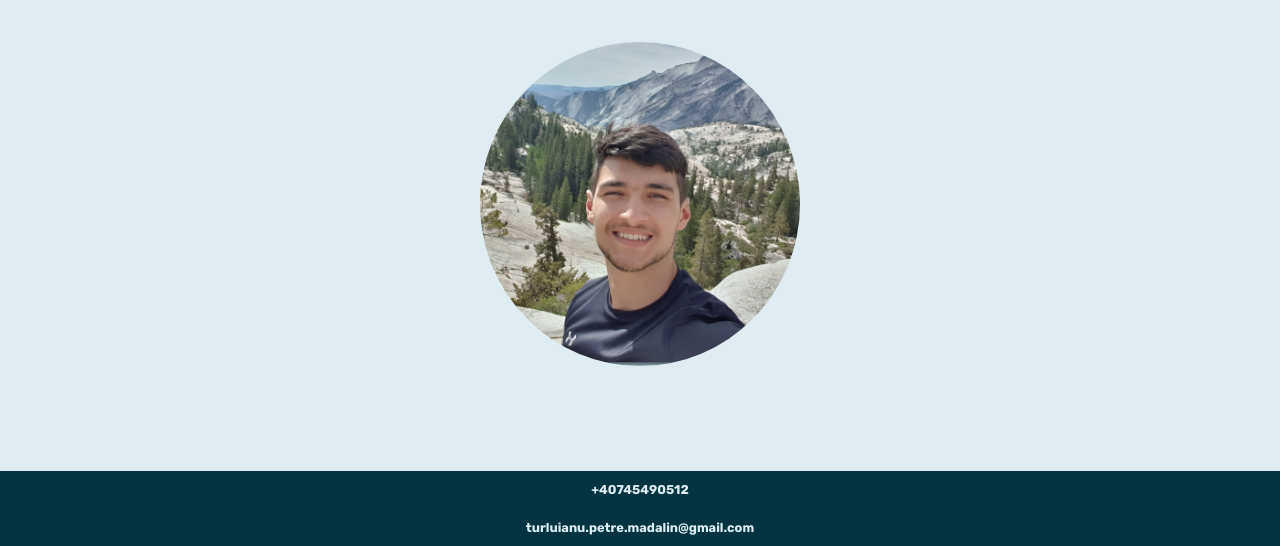
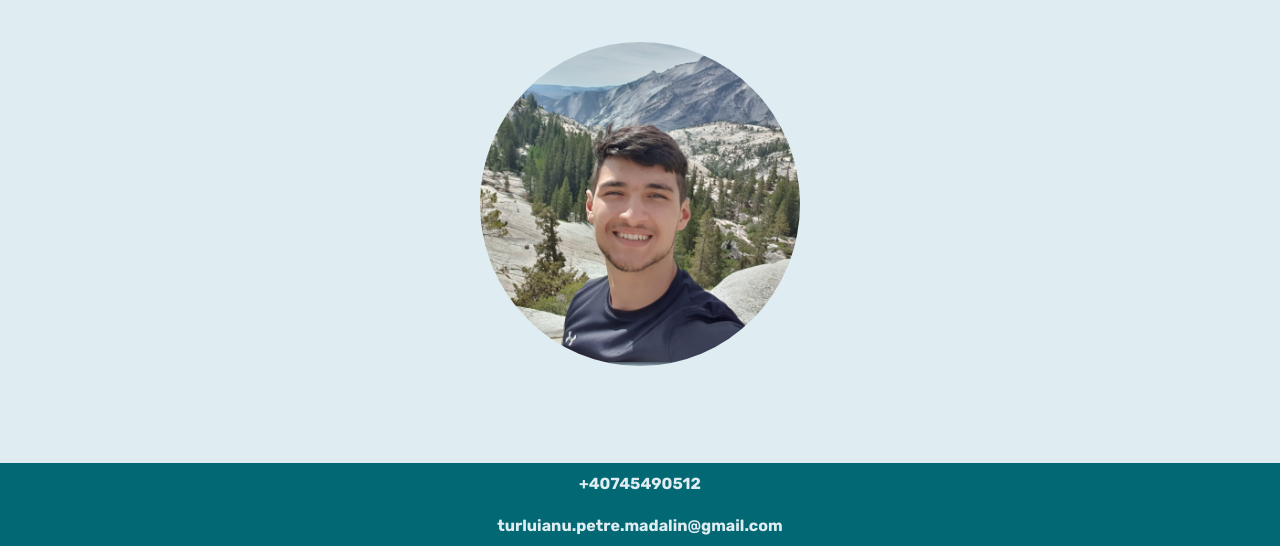
Before and after one commit to MadalinTurluianu/PersonalPage, a plain HTML site: page index.html in a window 1280 px wide. Shown: the part 254-800 px from the top of the page. Drawn offline with Linux system fonts and the light colour scheme.

Commit message:
minor styling changes

```diff
--- a/main.scss
+++ b/main.scss
@@ -2,7 +2,7 @@
 
 $lighter-color: #dfedf2;
 $darker-color: #011526;
-$main-colo1: #038c8c;
+$main-color1: #038c8c;
 $main-color2: #026873;
 $main-color3: #013440;
 
@@ -45,7 +45,7 @@ body {
   position: fixed;
   top: -0.5rem;
   right: -0.5rem;
-  background-color: $main-colo1;
+  background-color: $main-color1;
   width: 3.5rem;
   height: 3.5rem;
   border-radius: 50%;
@@ -108,15 +108,15 @@ footer {
   position: absolute;
   bottom: 0;
   width: 100vw;
-  background-color: #013440;
-  color: #dfedf2;
+  background-color: $main-color2;
+  color: $lighter-color;
   font-weight: bold;
 
   p {
     text-align: center;
     padding: 0.7rem 0;
     margin: 0;
-    font-size: 0.8rem;
+    font-size: clamp(0.6rem, 4vw, 1rem);
     overflow: hidden;
   }
 }
```
Also changed, not shown: main.css, 1 other file.
